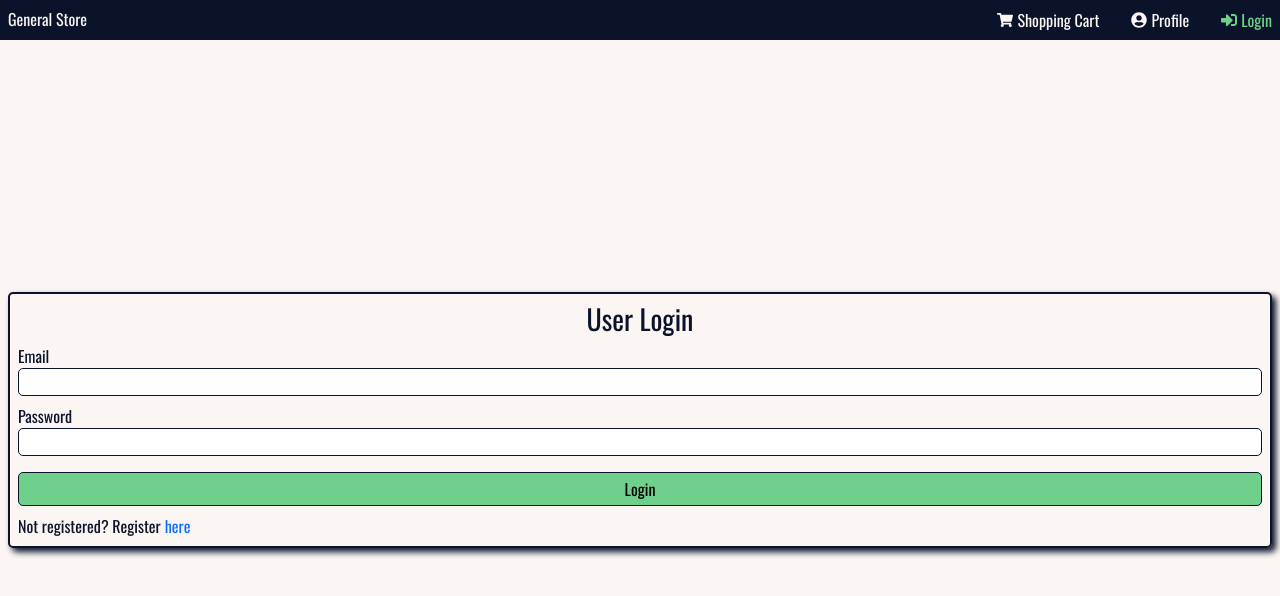
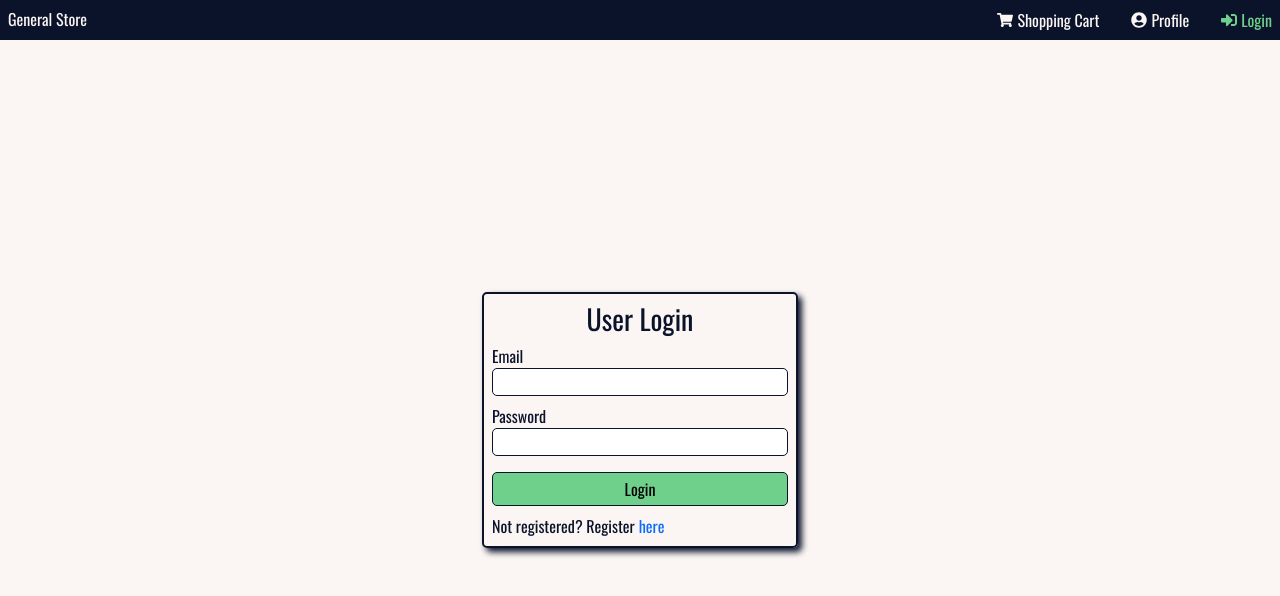
Before and after one commit to Aim4dabush/general-admin, a React (Vite) app: page /login in a window 1280 px wide. Shown: the top 596 px of the page. Built offline with nearby package versions, Linux system fonts and the light colour scheme.

Commit message:
LoginForm - added responsive styles

```diff
--- a/src/components/login-form/LoginForm.module.scss
+++ b/src/components/login-form/LoginForm.module.scss
@@ -23,3 +23,27 @@
     display: flex;
   }
 }
+
+@media (min-width: 540px) {
+  .login_form {
+    width: 65%;
+  }
+}
+
+@media (min-width: 768px) {
+  .login_form {
+    width: 50%;
+  }
+}
+
+@media (min-width: 1024px) {
+  .login_form {
+    width: 35%;
+  }
+}
+
+@media (min-width: 1280px) {
+  .login_form {
+    width: 25%;
+  }
+}
```
